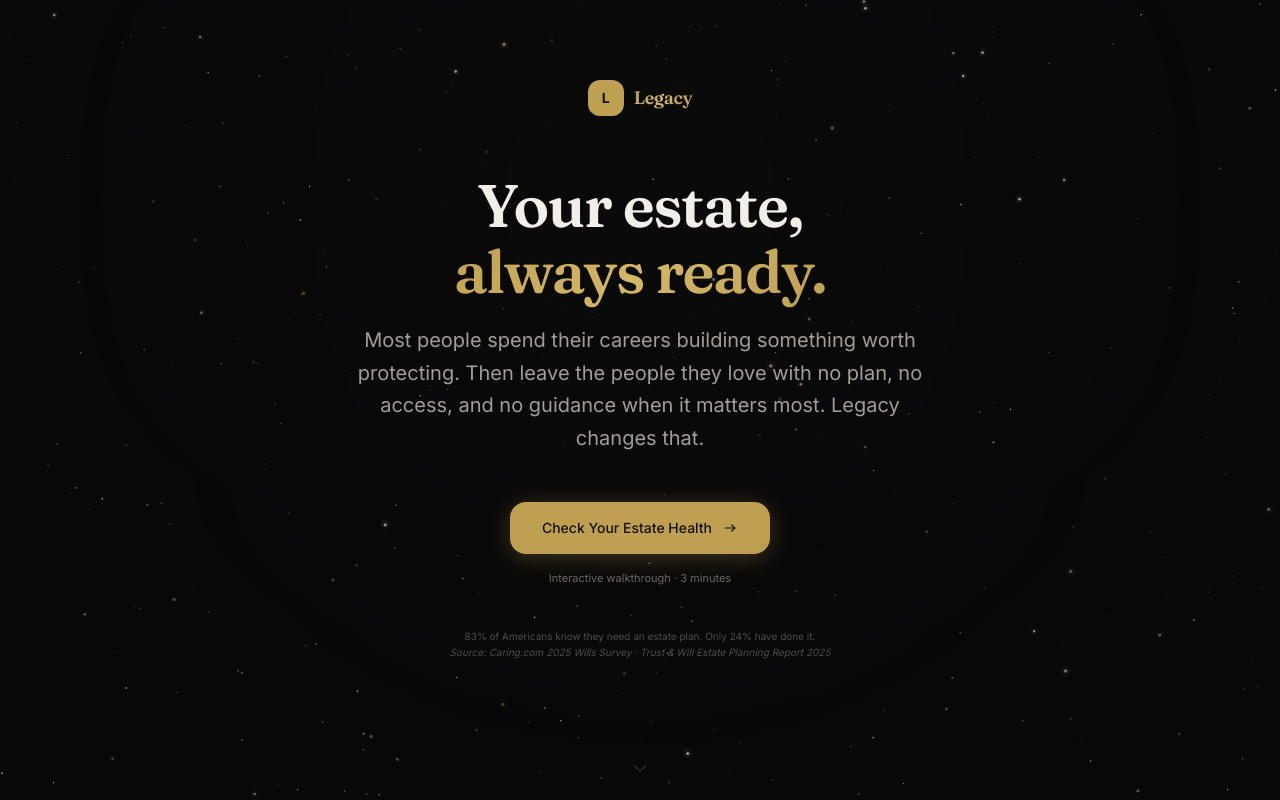
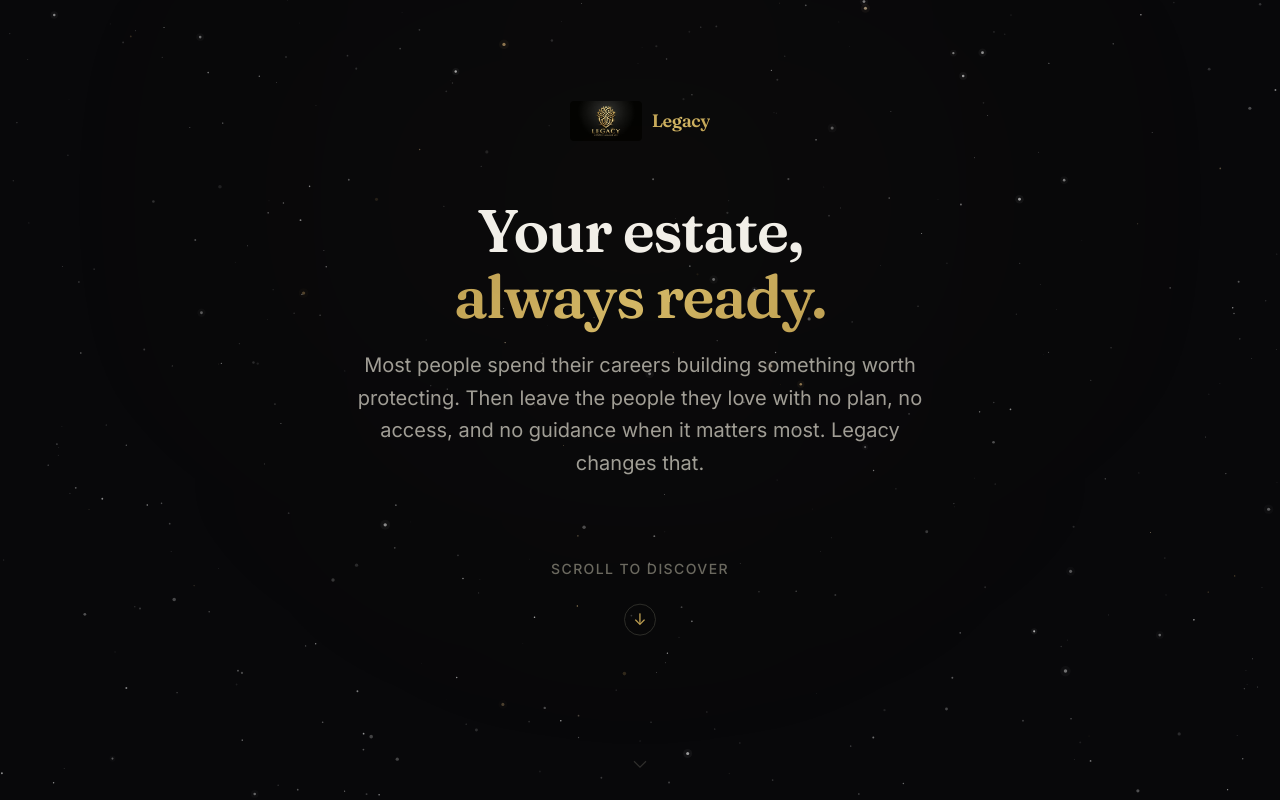
Before and after one commit to ashwinmahendra/estate-os-demo, a React (Vite) app in the folder apps/web/: page /app/settings in a window 1280 px wide. Shown: the top 800 px of the page. Built offline with nearby package versions, Linux system fonts and the light colour scheme.

Commit message:
UX tweaks: forced scrolling hero & global golden tree logo

```diff
--- a/apps/web/src/components/layout/AppShell.tsx
+++ b/apps/web/src/components/layout/AppShell.tsx
@@ -35,9 +35,7 @@ export const AppShell: React.FC<{ children: React.ReactNode }> = ({ children })
       >
         {/* Logo */}
         <div className="flex items-center gap-3 px-4 h-16 border-b border-border shrink-0">
-          <div className="w-8 h-8 rounded-lg bg-accent-gold flex items-center justify-center text-bg-primary font-bold text-sm">
-            L
-          </div>
+          <img src="/logo.jpg" alt="Legacy Logo" className="h-8 w-auto mix-blend-lighten object-contain rounded" />
           {!sidebarCollapsed && (
             <span className="font-display font-bold text-lg gradient-text">Legacy</span>
           )}
--- a/apps/web/src/demo/DemoFlow.tsx
+++ b/apps/web/src/demo/DemoFlow.tsx
@@ -85,7 +85,7 @@ export const DemoFlow: React.FC = () => {
       {/* Top nav */}
       <nav className="h-14 border-b border-border bg-bg-card/60 backdrop-blur-xl flex items-center justify-between px-6 shrink-0 sticky top-0 z-50">
         <div className="flex items-center gap-2.5">
-          <div className="w-6 h-6 rounded-md bg-accent-gold flex items-center justify-center text-bg-primary font-bold text-[10px]">L</div>
+          <img src="/logo.jpg" alt="Legacy Logo" className="h-6 w-auto mix-blend-lighten object-contain rounded" />
           <span className="font-display font-semibold text-base gradient-text tracking-tight">Legacy</span>
           <span className="text-[10px] px-2 py-0.5 rounded-full bg-accent-gold/10 text-accent-gold font-medium ml-1">DEMO</span>
         </div>
--- a/apps/web/src/demo/IntroLanding.tsx
+++ b/apps/web/src/demo/IntroLanding.tsx
@@ -86,7 +86,7 @@ export const IntroLanding: React.FC<Props> = ({ onStart }) => {
           transition={{ duration: 0.8 }}
           className="flex items-center gap-2.5 mb-14"
         >
-          <div className="w-9 h-9 rounded-xl bg-accent-gold flex items-center justify-center text-bg-primary font-bold text-sm">L</div>
+          <img src="/logo.jpg" alt="Legacy Logo" className="h-10 w-auto mix-blend-lighten object-contain rounded" />
           <span className="font-display font-semibold text-lg gradient-text tracking-tight">Legacy</span>
         </motion.div>
 
@@ -105,27 +105,17 @@ export const IntroLanding: React.FC<Props> = ({ onStart }) => {
           </p>
         </motion.div>
 
-        {/* CTA button */}
+        {/* Scroll indicator (replacing CTA to force scrolling) */}
         <motion.div
           initial={{ opacity: 0, y: 20 }}
           animate={{ opacity: 1, y: 0 }}
           transition={{ duration: 0.6, delay: 0.4 }}
-          className="flex flex-col items-center gap-4 mb-16"
+          className="flex flex-col items-center gap-4 mt-8 mb-16"
         >
-          <button
-            onClick={onStart}
-            className="group flex items-center gap-2.5 px-8 py-4 rounded-2xl font-medium text-sm bg-accent-gold text-bg-primary hover:bg-accent-gold-light transition-all duration-300 shadow-[0_4px_24px_rgba(191,160,82,0.3)] hover:shadow-[0_8px_36px_rgba(191,160,82,0.45)] hover:scale-[1.02]"
-          >
-            Check Your Estate Health
-            <span className="transition-transform duration-300 group-hover:translate-x-0.5">
-              <IconArrowRight size={16} />
-            </span>
-          </button>
-          <span className="text-[11px] text-text-tertiary">Interactive walkthrough · 3 minutes</span>
-          <p className="text-[10px] text-text-tertiary/70 mt-6 max-w-md text-center">
-            83% of Americans know they need an estate plan. Only 24% have done it.<br/>
-            <span className="italic">Source: Caring.com 2025 Wills Survey · Trust & Will Estate Planning Report 2025</span>
-          </p>
+          <p className="text-text-tertiary text-xs md:text-sm uppercase tracking-widest font-medium">Scroll to discover</p>
+          <motion.div animate={{ y: [0, 8, 0] }} transition={{ duration: 2, repeat: Infinity, ease: "easeInOut" }} className="w-8 h-8 rounded-full border border-border flex items-center justify-center text-accent-gold mt-2">
+            ↓
+          </motion.div>
         </motion.div>
 
         {/* Scroll indicator */}
--- a/apps/web/src/pages/auth/AuthPages.tsx
+++ b/apps/web/src/pages/auth/AuthPages.tsx
@@ -29,7 +29,7 @@ export const SignInPage: React.FC = () => {
       <div className="hidden lg:flex flex-1 items-center justify-center bg-bg-card border-r border-border p-12">
         <div className="max-w-md">
           <div className="flex items-center gap-3 mb-8">
-            <div className="w-10 h-10 rounded-xl bg-accent-gold flex items-center justify-center text-bg-primary font-bold text-lg">E</div>
+            <img src="/logo.jpg" alt="Legacy Logo" className="h-10 w-auto mix-blend-lighten object-contain rounded" />
             <span className="font-display font-bold text-2xl gradient-text">Legacy</span>
           </div>
           <h2 className="font-display text-3xl font-bold mb-4">
@@ -49,7 +49,7 @@ export const SignInPage: React.FC = () => {
           className="w-full max-w-sm"
         >
           <div className="lg:hidden flex items-center gap-2 mb-8">
-            <div className="w-8 h-8 rounded-lg bg-accent-gold flex items-center justify-center text-bg-primary font-bold text-sm">E</div>
+            <img src="/logo.jpg" alt="Legacy Logo" className="h-8 w-auto mix-blend-lighten object-contain rounded" />
             <span className="font-display font-bold text-xl gradient-text">Legacy</span>
           </div>
 
@@ -115,7 +115,7 @@ export const SignUpPage: React.FC = () => {
       <div className="hidden lg:flex flex-1 items-center justify-center bg-bg-card border-r border-border p-12">
         <div className="max-w-md">
           <div className="flex items-center gap-3 mb-8">
-            <div className="w-10 h-10 rounded-xl bg-accent-gold flex items-center justify-center text-bg-primary font-bold text-lg">E</div>
+            <img src="/logo.jpg" alt="Legacy Logo" className="h-10 w-auto mix-blend-lighten object-contain rounded" />
             <span className="font-display font-bold text-2xl gradient-text">Legacy</span>
           </div>
           <h2 className="font-display text-3xl font-bold mb-4">
@@ -146,7 +146,7 @@ export const SignUpPage: React.FC = () => {
           className="w-full max-w-sm"
         >
           <div className="lg:hidden flex items-center gap-2 mb-8">
-            <div className="w-8 h-8 rounded-lg bg-accent-gold flex items-center justify-center text-bg-primary font-bold text-sm">E</div>
+            <img src="/logo.jpg" alt="Legacy Logo" className="h-8 w-auto mix-blend-lighten object-contain rounded" />
             <span className="font-display font-bold text-xl gradient-text">Legacy</span>
           </div>
 
--- a/apps/web/src/pages/executor/ExecutorPage.tsx
+++ b/apps/web/src/pages/executor/ExecutorPage.tsx
@@ -36,7 +36,7 @@ const ExecutorPage: React.FC = () => {
     <div className="min-h-screen bg-bg-primary">
       <nav className="h-16 border-b border-border bg-bg-card flex items-center px-6">
         <div className="flex items-center gap-2">
-          <div className="w-8 h-8 rounded-lg bg-accent-gold flex items-center justify-center text-bg-primary font-bold text-sm">L</div>
+          <img src="/logo.jpg" alt="Legacy Logo" className="h-8 w-auto mix-blend-lighten object-contain rounded" />
           <span className="font-display font-bold text-lg gradient-text">Legacy</span>
           <Badge variant="gold" className="ml-2">Executor Mode</Badge>
         </div>
--- a/apps/web/src/pages/landing/LandingPage.tsx
+++ b/apps/web/src/pages/landing/LandingPage.tsx
@@ -86,7 +86,7 @@ export const LandingPage: React.FC = () => {
       <nav className="fixed top-0 w-full z-50 glass border-b border-white/5">
         <div className="max-w-7xl mx-auto px-6 h-16 flex items-center justify-between">
           <div className="flex items-center gap-2">
-            <div className="w-8 h-8 rounded-lg bg-accent-gold flex items-center justify-center text-bg-primary font-bold text-sm">L</div>
+            <img src="/logo.jpg" alt="Legacy Logo" className="h-8 w-auto mix-blend-lighten object-contain rounded" />
             <span className="font-display font-bold text-xl gradient-text">Legacy</span>
           </div>
           <div className="hidden md:flex items-center gap-8">
@@ -355,7 +355,7 @@ export const LandingPage: React.FC = () => {
       <footer className="border-t border-border py-8 px-6">
         <div className="max-w-6xl mx-auto flex flex-col md:flex-row items-center justify-between gap-4">
           <div className="flex items-center gap-2">
-            <div className="w-6 h-6 rounded bg-accent-gold flex items-center justify-center text-bg-primary font-bold text-xs">E</div>
+            <img src="/logo.jpg" alt="Legacy Logo" className="h-6 w-auto mix-blend-lighten object-contain rounded" />
             <span className="text-sm text-text-tertiary">Legacy © {new Date().getFullYear()}</span>
           </div>
           <div className="text-[10px] text-text-tertiary max-w-3xl text-center md:text-left leading-relaxed">
--- a/apps/web/src/pages/onboarding/OnboardingPage.tsx
+++ b/apps/web/src/pages/onboarding/OnboardingPage.tsx
@@ -499,7 +499,7 @@ const OnboardingPage: React.FC = () => {
       {/* Left sidebar - progress */}
       <aside className="hidden lg:flex w-72 bg-bg-card border-r border-border flex-col p-8">
         <div className="flex items-center gap-2 mb-12">
-          <div className="w-8 h-8 rounded-lg bg-accent-gold flex items-center justify-center text-bg-primary font-bold text-sm">E</div>
+          <img src="/logo.jpg" alt="Legacy Logo" className="h-8 w-auto mix-blend-lighten object-contain rounded" />
           <span className="font-display font-bold text-lg gradient-text">Legacy</span>
         </div>
         <Stepper steps={STEPS} currentStep={step} />
```
Also changed, not shown: apps/web/public/logo.jpg (added), apps/web/public/logo.png (added).
